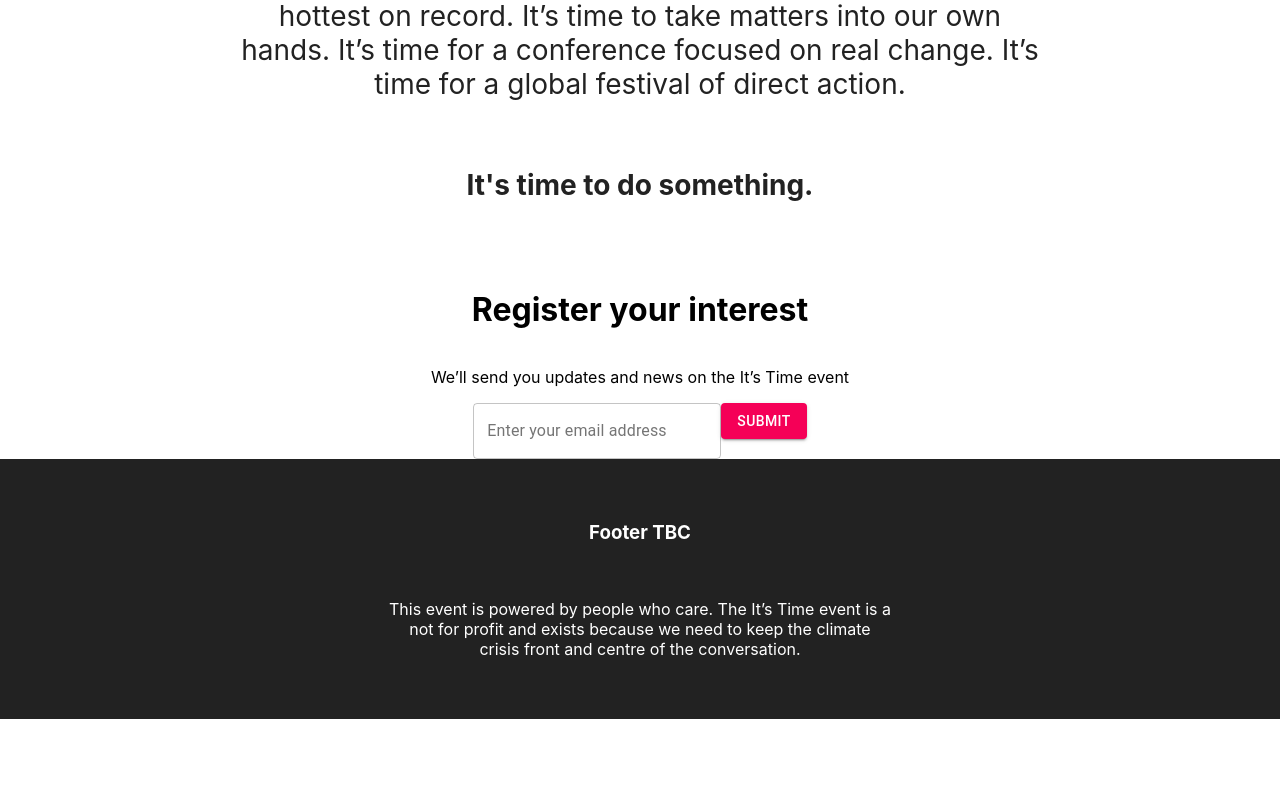
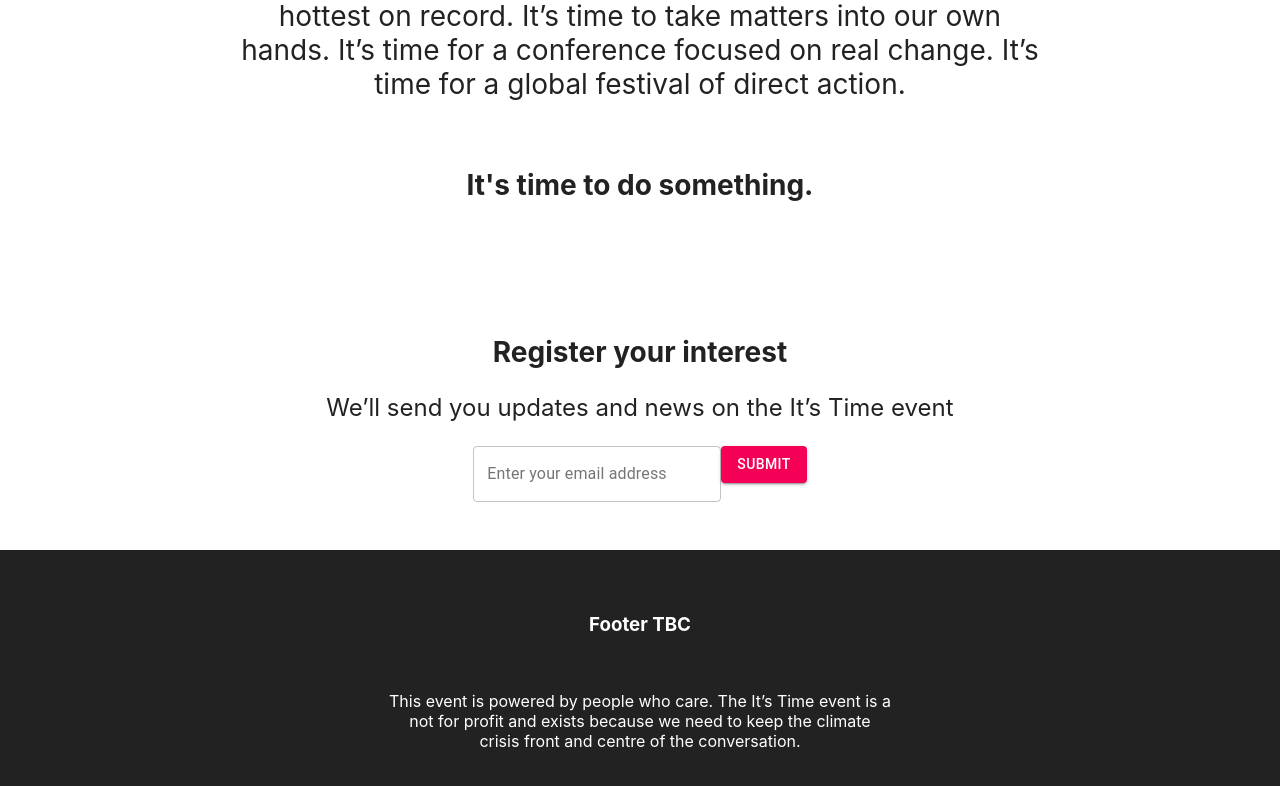
Before and after one commit to hayeskg/its-time, a Next.js app: page / in a window 1280 px wide. Shown: the part 1207-1993 px from the top of the page. Before the commit the page ends 1926 px from the top, so only its background shows below. Built offline with nearby package versions, Linux system fonts and the light colour scheme.

Commit message:
Text styling on Form component

```diff
--- a/components/form.js
+++ b/components/form.js
@@ -1,8 +1,9 @@
+import styles from './form.module.css'
 import { TextField, Button } from '@material-ui/core';
 
-export default function Form({ dateString }) {
+export default function Form() {
   return (
-    <>
+    <div className={styles.form}>
       <h1>
         Register your interest
     </h1>
@@ -13,6 +14,6 @@ export default function Form({ dateString }) {
           Submit
 </Button>
       </form>
-    </>
+    </div>
   )
 }
--- /dev/null
+++ b/components/form.module.css
@@ -0,0 +1,16 @@
+.form {
+   padding: 3rem;
+  background-color: #ffffff;
+  color: #222222;
+  justify-content: center;
+  text-align: center;
+}
+
+.form h1{
+font-size: 28px;
+font-weight: bold;
+}
+
+.form p{
+font-size: 24px;
+}
--- a/pages/index.js
+++ b/pages/index.js
@@ -27,7 +27,7 @@ export default function Home() {
           <br />
           <h1>It's time to do something.</h1>
         </div>
-        <Form />
+        <Form className={styles.form} />
       </main>
 
       <footer className={styles.footer}>
--- a/styles/Home.module.css
+++ b/styles/Home.module.css
@@ -78,6 +78,16 @@ font-size: 28px;
 font-weight: bold;
 }
 
+.form h1{
+font-size: 28px;
+font-weight: bold;
+}
+
+.form p{
+font-size: 24px;
+background-color: red;
+}
+
 
 .footer {
   width: 100%;
```
